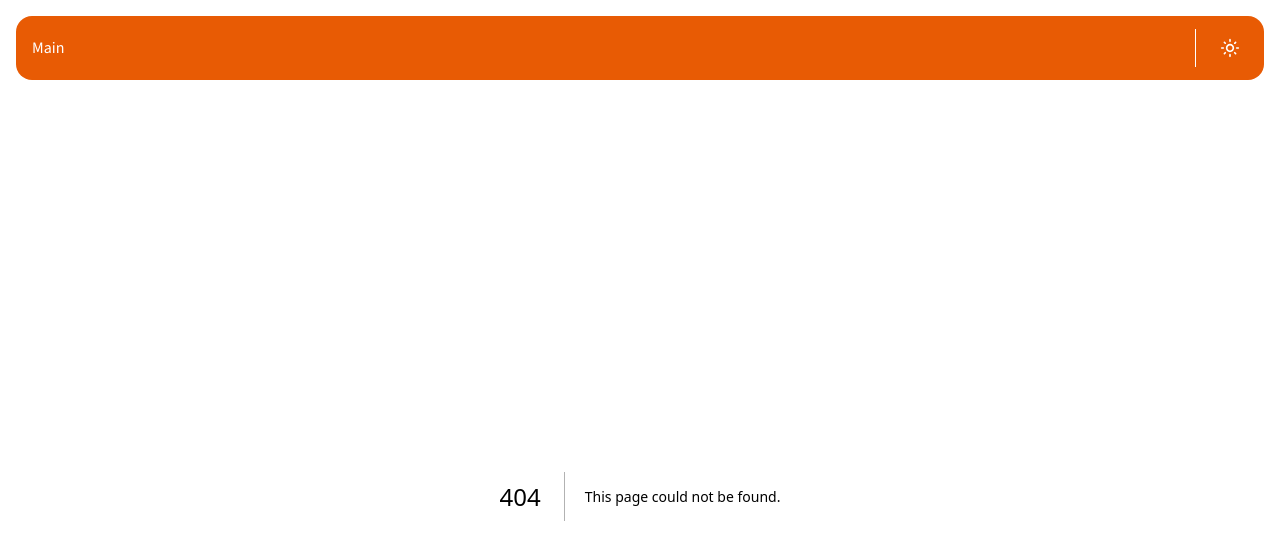
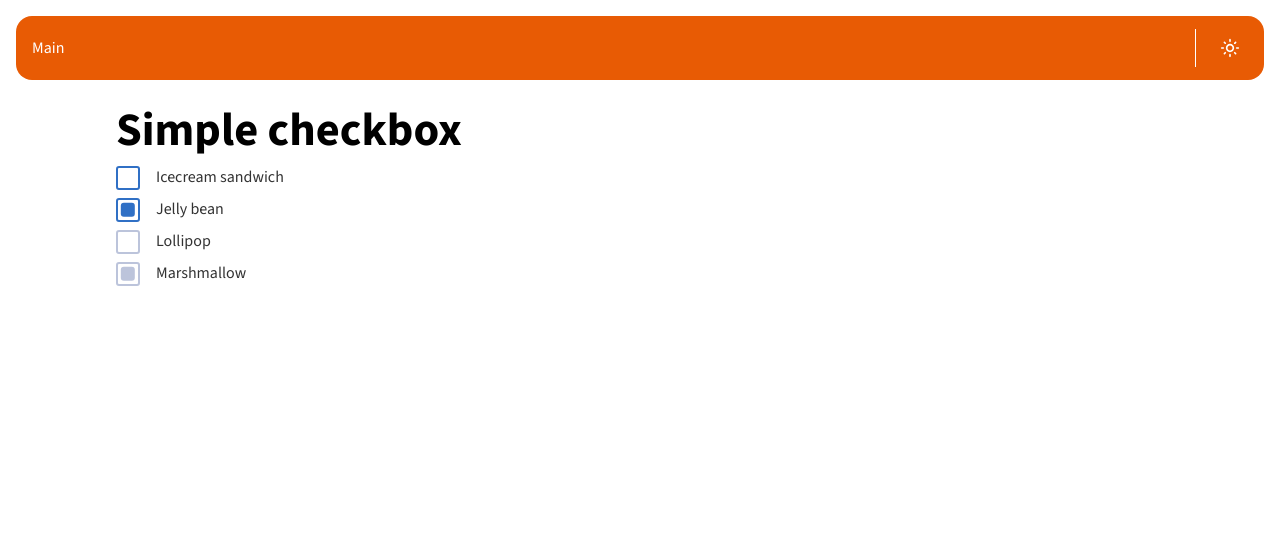
Before and after one commit to qroll/roll-web-lab, a Next.js app: page /checkbox/simple in a window 1280 px wide. Before the commit this address had no page. Shown: the top 560 px of the page. Built offline with nearby package versions, Linux system fonts and the light colour scheme.

Commit message:
Create styled checkbox

```diff
--- /dev/null
+++ b/src/modules/checkbox/checkbox-with-label.tsx
@@ -0,0 +1,26 @@
+import React from "react";
+import styled from "styled-components";
+import { Checkbox } from "./checkbox";
+
+export const CheckboxWithLabel = ({
+  children,
+  ...props
+}: React.InputHTMLAttributes<HTMLInputElement> & { children?: React.ReactNode }) => {
+  return (
+    <CheckboxWrapper>
+      <Checkbox {...props} />
+      <CheckboxLabel htmlFor={props.id}>{children}</CheckboxLabel>
+    </CheckboxWrapper>
+  );
+};
+
+const CheckboxWrapper = styled.div`
+  display: flex;
+  align-items: flex-start;
+  margin-bottom: 0.5rem;
+`;
+
+const CheckboxLabel = styled.label`
+  margin-left: 1rem;
+  color: #333;
+`;
--- /dev/null
+++ b/src/modules/checkbox/checkbox.tsx
@@ -0,0 +1,93 @@
+import React from "react";
+import styled from "styled-components";
+
+const _Checkbox = (props: React.InputHTMLAttributes<HTMLInputElement>, ref: React.ForwardedRef<HTMLInputElement>) => {
+  const { checked, disabled, onChange, ...otherProps } = props;
+  return (
+    <Container>
+      <Input
+        type="checkbox"
+        checked={checked}
+        disabled={disabled}
+        onChange={onChange}
+        ref={ref as any}
+        {...otherProps}
+      />
+      <SelectionIndicator />
+      <Border />
+    </Container>
+  );
+};
+
+export const Checkbox = React.forwardRef<HTMLInputElement, React.InputHTMLAttributes<HTMLInputElement>>(_Checkbox);
+
+const Container = styled.div`
+  position: relative;
+  height: 1.5rem;
+  width: 1.5rem;
+
+  display: inline-flex;
+  align-items: center;
+  justify-content: center;
+`;
+
+const Input = styled.input`
+  opacity: 0;
+  height: 100%;
+  width: 100%;
+
+  &:disabled {
+    cursor: not-allowed;
+  }
+`;
+
+const SelectionIndicator = styled.div`
+  position: absolute;
+  left: 50%;
+  top: 50%;
+  transform: translate(-50%, -50%);
+  z-index: -1;
+
+  height: 60%;
+  width: 60%;
+  border-radius: 3px;
+
+  background: white;
+
+  ${Input}:hover:checked + & {
+    background: #204b83;
+  }
+
+  ${Input}:checked + & {
+    background: #3070c5;
+  }
+
+  ${Input}:disabled:checked + & {
+    background: #bcc4db;
+  }
+`;
+
+const Border = styled.div`
+  position: absolute;
+  left: 50%;
+  top: 50%;
+  transform: translate(-50%, -50%);
+  z-index: -2;
+
+  height: 100%;
+  width: 100%;
+  border: 2px solid #3070c5;
+  border-radius: 3px;
+
+  ${Input}:hover + div + & {
+    border-color: #183863;
+  }
+
+  ${Input}:disabled + div + & {
+    border-color: #bcc4db;
+  }
+
+  ${Input}:focus + div + & {
+    outline: 2px solid #bcc4db;
+  }
+`;
--- /dev/null
+++ b/src/pages/checkbox/simple.tsx
@@ -0,0 +1,33 @@
+import React, { useState } from "react";
+import styled from "styled-components";
+import { CheckboxWithLabel } from "../../modules/checkbox/checkbox-with-label";
+import { Type } from "../../modules/typography/type";
+
+export default function SimpleCheckboxPage() {
+  const [optionA, setOptionA] = useState(false);
+  const [optionB, setOptionB] = useState(true);
+  const [optionC, setOptionC] = useState(false);
+  const [optionD, setOptionD] = useState(true);
+  return (
+    <Page>
+      <Type.H1 bold>Simple checkbox</Type.H1>
+      <CheckboxWithLabel id="checkbox-A" checked={optionA} onChange={(e) => setOptionA(e.target.checked)}>
+        Icecream sandwich
+      </CheckboxWithLabel>
+      <CheckboxWithLabel id="checkbox-B" checked={optionB} onChange={(e) => setOptionB(e.target.checked)}>
+        Jelly bean
+      </CheckboxWithLabel>
+      <CheckboxWithLabel id="checkbox-C" checked={optionC} disabled onChange={(e) => setOptionC(e.target.checked)}>
+        Lollipop
+      </CheckboxWithLabel>
+      <CheckboxWithLabel id="checkbox-D" checked={optionD} disabled onChange={(e) => setOptionD(e.target.checked)}>
+        Marshmallow
+      </CheckboxWithLabel>
+    </Page>
+  );
+}
+
+const Page = styled.main`
+  margin: 1rem auto;
+  max-width: calc(1080px - 2rem);
+`;
```
